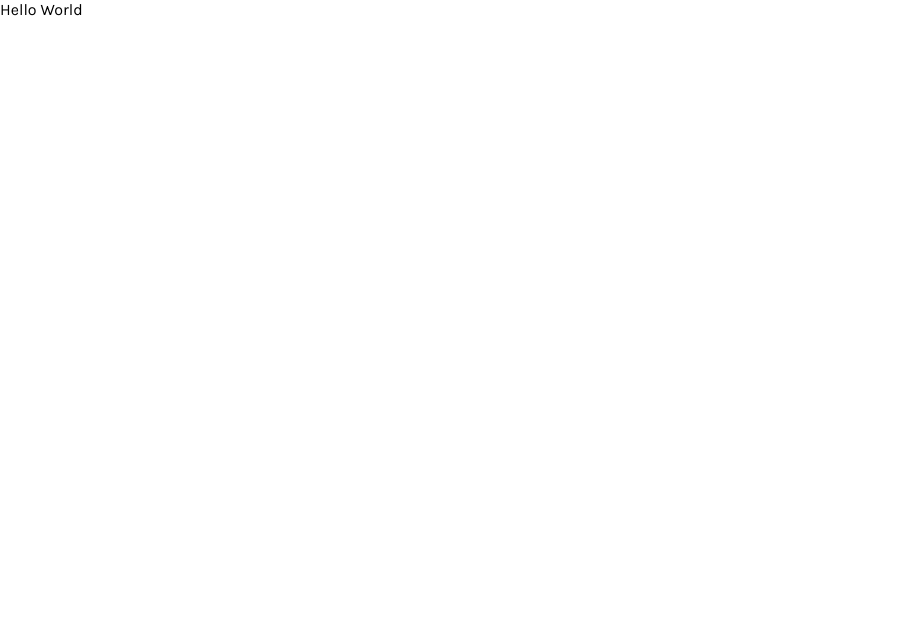
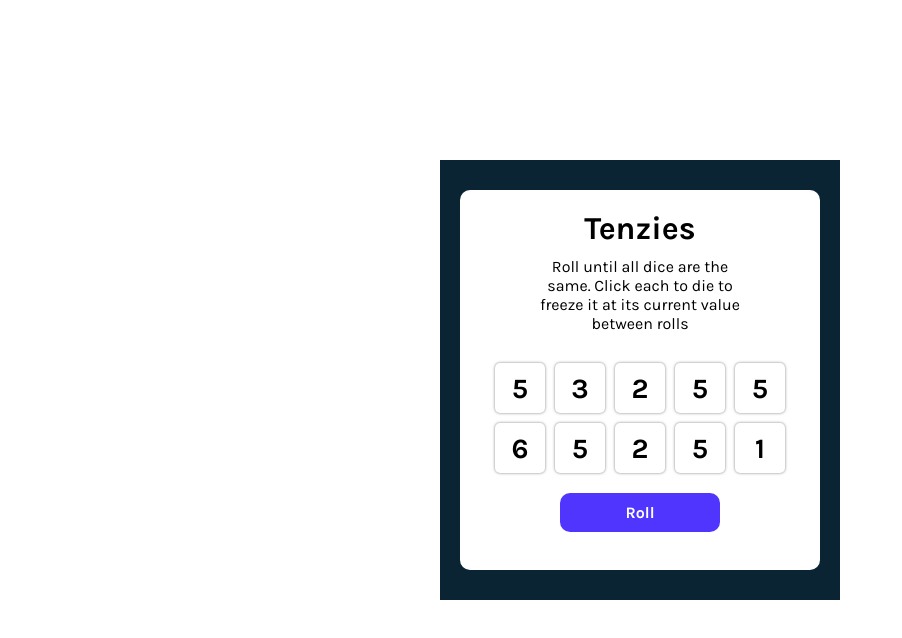
Before and after one commit to AngeloAXNGR/scrimba-react-projects, a React (Create React App) app: page / in a window 1280 px wide. Shown: the top 638 px of the page, without its empty margins (0-902 px from the left). Built offline with nearby package versions, Linux system fonts and the light colour scheme.

Commit message:
Finish hold dice feature

```diff
--- a/src/App.js
+++ b/src/App.js
@@ -1,10 +1,155 @@
 import React from "react"
+import Die from "./components/Die"
+import { nanoid } from "nanoid"
 
 
 export default function App() {
+
+
+
+    /**
+     * Challenge:
+     *
+     * Write a function (allNewDice) that returns an array
+     * of 10 random numbers between 1-6 inclusive.
+     *
+     * Log the array of numbers to the console for now
+     */
+
+    /**
+     * Challenge: Update the array of numbers in state to be
+     * an array of objects instead. Each object should look like:
+     * { value: <random number>, isHeld: false }
+     *
+     * Making this change will break parts of our code, so make
+     * sure to update things so we're back to a working state
+     */
+
+    function generateNewDie(){
+        return {value: Math.floor(Math.random() * 6) + 1,
+                isHeld:false,
+                id:nanoid()}
+    }
+
+    function allNewDice(){
+        let newDice = []
+        for (let i = 0; i < 10; i++){
+            newDice.push(generateNewDie())
+        }
+
+        console.log(newDice);
+        return newDice
+    }
+
+
+    /**
+     * Challenge:
+     *
+     * Create state to hold our array of numbers. (Initialize
+     * the state by calling our `allNewDice` function so it
+     * loads all new dice as soon as the app loads)
+     *
+     * Map over the state numbers array to generate our array
+     * of Die elements and render those in place of our
+     * manually-written 10 Die elements.
+     */
+
+
+    const [dice, setDice] = React.useState(allNewDice())
+
+
+
+    /**
+     * Challenge: Add conditional styling to the Die component
+     * so that if it's held (isHeld === true), its background color
+     * changes to a light green (#59E391)
+     *
+     * Remember: currently the Die component has no way of knowing
+     * if it's "held" or not.
+     */
+
+    const dieElements = dice.map(die => {
+        return <Die
+                key={die.id}
+                value={die.value}
+                isHeld={die.isHeld}
+                holdDice={() => holdDice(die.id)}
+                />
+    })
+
+
+
+    /**
+     * Challenge: Create a `Roll Dice` button that will re-roll
+     * all 10 dice
+     *
+     * Clicking the button should generate a new array of numbers
+     * and set the `dice` state to that new array (thus re-rendering
+     * the array to the page)
+     */
+
+
+    /**
+     * Challenge: Update the `rollDice` function to not just roll
+     * all new dice, but instead to look through the existing dice
+     * to NOT role any that are being `held`.
+     *
+     * Hint: this will look relatively similiar to the `holdDice`
+     * function below. When creating new dice, remember to use
+     * `id: nanoid()` so any new dice have an `id` as well.
+     */
+    function rollDice(){
+        setDice(prevDice =>{
+            return prevDice.map((die) => {
+                // Scan through prevDice array
+                // If prevDice Array element isHeld property = true, don't reroll to a new number
+                // else create a new element with rerolled numbers and replace the old element with
+                //  that new element
+                return die.isHeld ? die : generateNewDie()
+            })
+        })
+    }
+
+
+
+    /**
+     * Challenge: Create a function `holdDice` that takes
+     * `id` as a parameter. For now, just have the function
+     * console.log(id).
+     *
+     * Then, figure out how to pass that function down to each
+     * instance of the Die component so when each one is clicked,
+     * it logs its own unique ID property. (Hint: there's more
+     * than one way to make that work, so just choose whichever
+     * you want)
+     *
+     */
+    function holdDice(id){
+        setDice(prevDice => {
+            return prevDice.map((die) => {
+                return die.id === id ? {...die, isHeld: !die.isHeld} : die
+            })
+        })
+    }
+
+
+
     return (
-    <div className="app">
-        Hello World
-    </div>
+        <main>
+            <div className="board">
+                <div className="intro">
+                    <h1>Tenzies</h1>
+                    <p>
+                        Roll until all dice are the same. Click each to die to freeze it
+                        at its current value between rolls
+                    </p>
+                </div>
+                <div className="die-component">
+                    {dieElements}
+                </div>
+
+                <button className="roll-dice" onClick={rollDice}>Roll</button>
+            </div>
+        </main>
     )
 }
--- /dev/null
+++ b/src/components/Die.js
@@ -0,0 +1,12 @@
+const Die = (props) => {
+
+  const styles ={
+    backgroundColor: props.isHeld ? "#59E391" : "white"
+  }
+  return(
+    <div style={styles} className="die" onClick={props.holdDice}>{props.value}</div>
+  );
+}
+
+
+export default Die;
--- a/src/index.css
+++ b/src/index.css
@@ -9,9 +9,87 @@ body{
   font-family:'Karla';
   -webkit-font-smoothing: antialiased;
   -moz-osx-font-smoothing: grayscale;
+  position:relative;
 }
 
 code {
   font-family: source-code-pro, Menlo, Monaco, Consolas, 'Courier New',
     monospace;
 }
+
+main{
+  width: 360px;
+  height: 380px;
+  background-color: #0B2434;
+  position:absolute;
+  left:0;
+  right:0;
+  margin-left: auto;
+  margin-right:auto;
+  top:20vh;
+  padding:30px 20px;
+
+}
+
+.board{
+  width:100%;
+  height: 100%;
+  background-color: white;
+  border-radius: 10px;
+  display:flex;
+  flex-direction: column;
+  align-items: stretch;
+
+}
+
+.intro{
+  text-align: center;
+}
+
+.intro > h1{
+  margin:0;
+  margin-top: 20px
+}
+
+.intro > p{
+  /* border:2px solid black; */
+  width: 60%;
+  margin:10px auto;
+}
+
+.die-component{
+  display:flex;
+  /* border:2px solid black; */
+  justify-content: center;
+  margin: 20px;
+  flex-wrap: wrap;
+  gap:10px;
+}
+
+.die{
+  width: 50px;
+  height: 50px;
+  font-size: 1.75rem;
+  font-weight:bold;
+  /* border:2px solid black; */
+  text-align: center;
+  display:flex;
+  align-items: center;
+  justify-content: center;
+  box-shadow: 0 0 3px rgba(0,0,0,0.5);
+  border-radius:5px;
+}
+
+
+.roll-dice{
+  background-color: #5035FF;
+  color:white;
+  border:none;
+  border-radius:10px;
+  font-size: 16px;
+  font-weight: bold;
+  padding: 10px;
+  margin:0 100px;
+  cursor: pointer;
+  font-family: 'Karla', sans-serif;
+}
```
